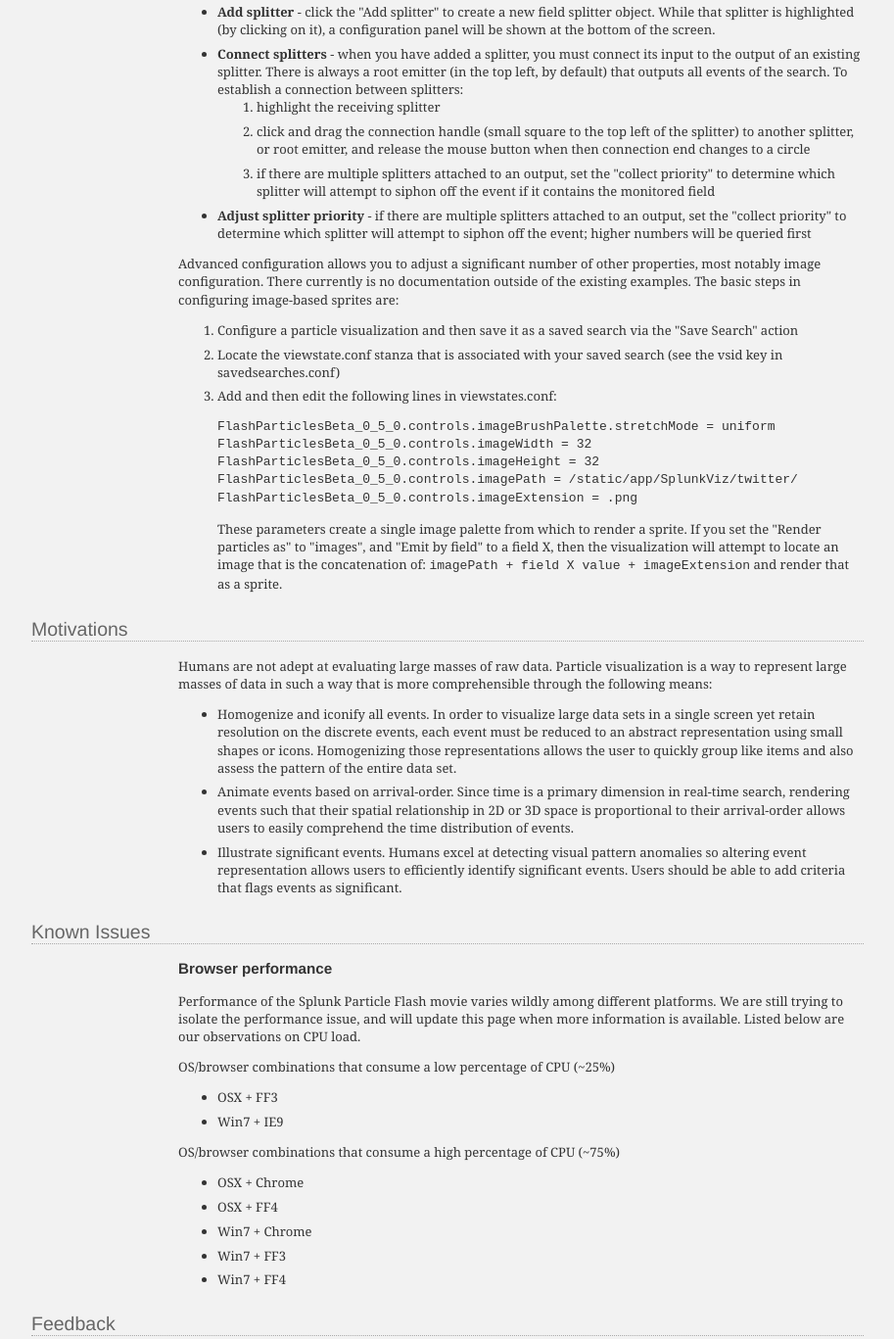
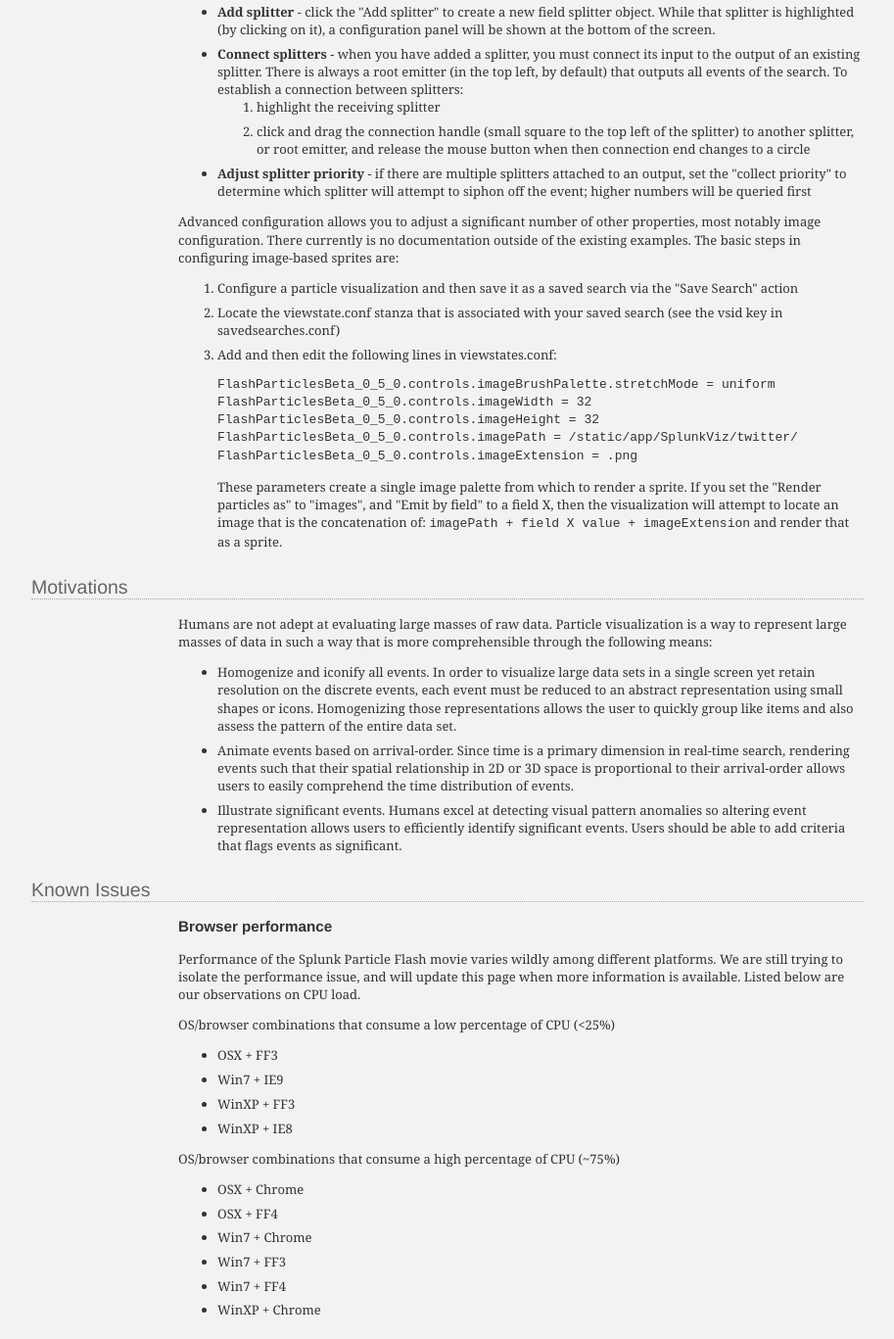
Before and after one commit to johnvey/splunk-viz-particle, a plain HTML site: page index.html in a window 1280 px wide. Shown: the part 3413-4780 px from the top of the page at 98% size, without its empty margins (108-1021 px from the left). Drawn offline with Linux system fonts and the light colour scheme; a script that the page names is missing.

Commit message:
text fixes

```diff
--- a/index.html
+++ b/index.html
@@ -210,7 +210,6 @@
             <ol>
                 <li>highlight the receiving splitter</li>
                 <li>click and drag the connection handle (small square to the top left of the splitter) to another splitter, or root emitter, and release the mouse button when then connection end changes to a circle</li>
-                <li>if there are multiple splitters attached to an output, set the "collect priority" to determine which splitter will attempt to siphon off the event if it contains the monitored field</li>
             </ol>
         </li>
         <li><strong>Adjust splitter priority</strong> - if there are multiple splitters attached to an output, set the "collect priority" to determine which splitter will attempt to siphon off the event; higher numbers will be queried first</li>
@@ -254,10 +253,12 @@
 
     <h3>Browser performance</h3>
     <p>Performance of the Splunk Particle Flash movie varies wildly among different platforms. We are still trying to isolate the performance issue, and will update this page when more information is available. Listed below are our observations on CPU load.</p>
-    <p>OS/browser combinations that consume a low percentage of CPU (~25%)</p>
+    <p>OS/browser combinations that consume a low percentage of CPU (&lt;25%)</p>
     <ul>
         <li>OSX + FF3</li>
         <li>Win7 + IE9</li>
+        <li>WinXP + FF3</li>
+        <li>WinXP + IE8</li>
 
     </ul>
     <p>OS/browser combinations that consume a high percentage of CPU (~75%)</p>
@@ -267,6 +268,7 @@
         <li>Win7 + Chrome</li>
         <li>Win7 + FF3</li>
         <li>Win7 + FF4</li>
+        <li>WinXP + Chrome</li>
     </ul>
 
 
```
